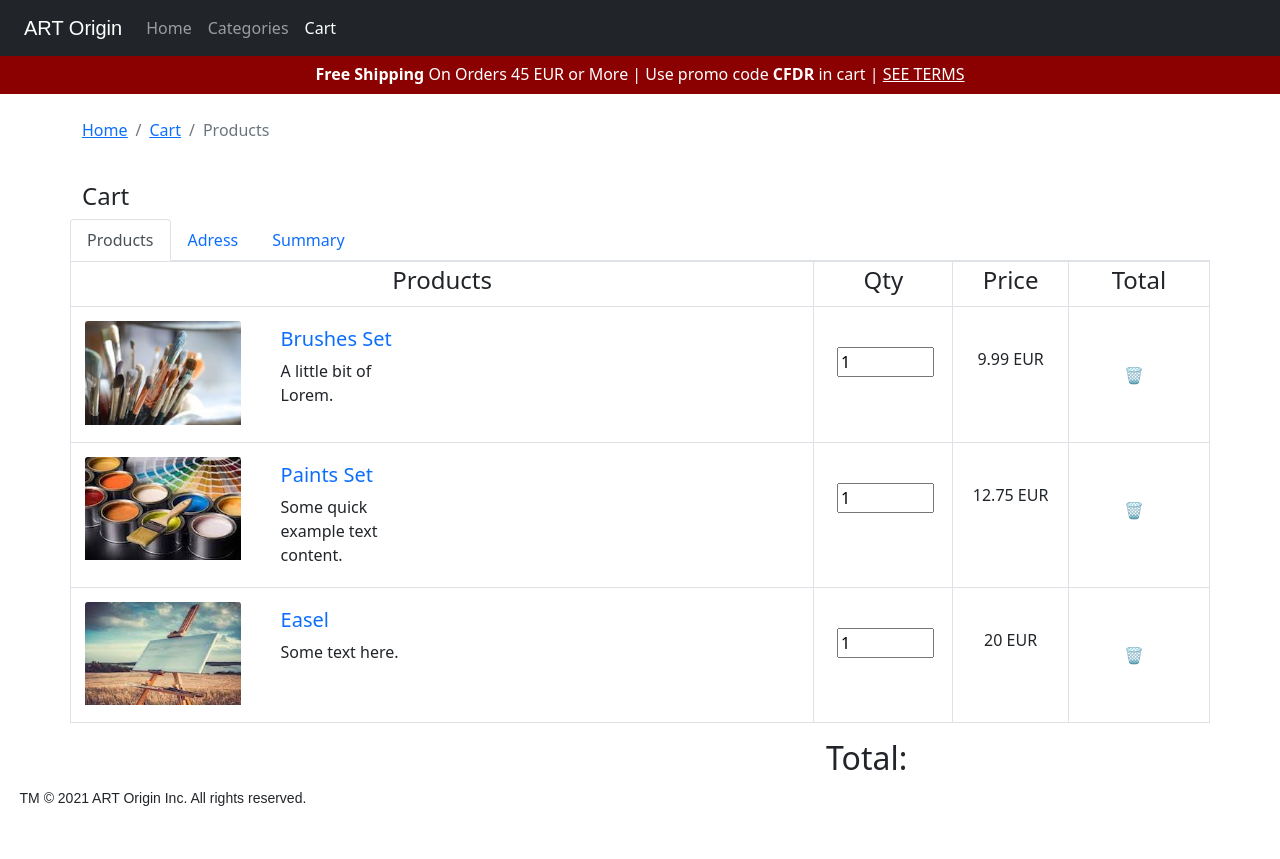
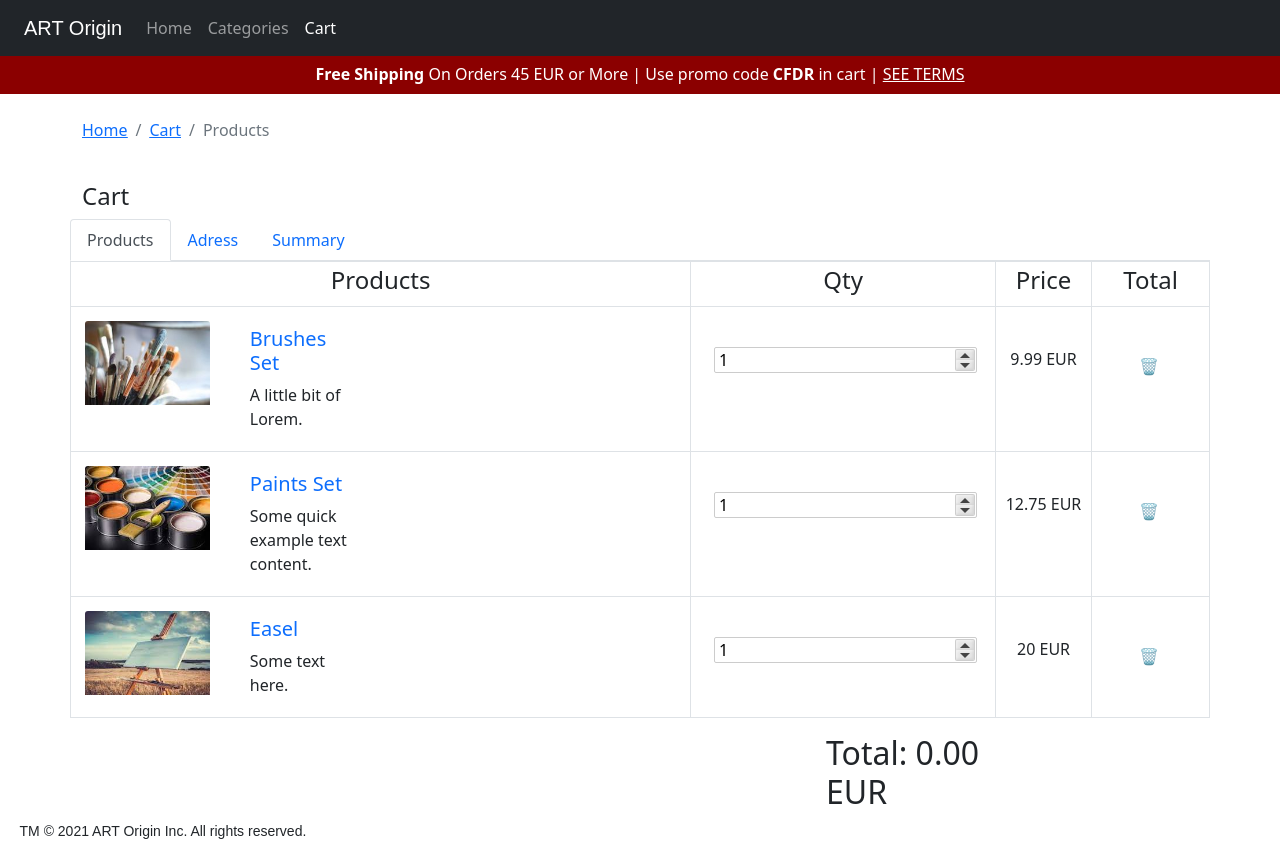
Before and after one commit to Anastasia1207/lesson-24, a React (Create React App) app: page /cart in a window 1280 px wide. Before the commit the page ends 826 px from the top, so only its background shows below. Built offline with nearby package versions, Linux system fonts and the light colour scheme.

Commit message:
Adding NumericInput for cart/products page

```diff
--- a/package.json
+++ b/package.json
@@ -10,6 +10,7 @@
     "react": "^17.0.2",
     "react-bootstrap": "^1.6.1",
     "react-dom": "^17.0.2",
+    "react-numeric-input": "^2.2.3",
     "react-router-dom": "^5.2.0",
     "react-scripts": "4.0.3",
     "web-vitals": "^1.1.2"
--- a/src/Components/Cart.js
+++ b/src/Components/Cart.js
@@ -1,11 +1,15 @@
 import { NavLink } from 'react-router-dom';
 import Breadcrumb from 'react-bootstrap/Breadcrumb';
 import Table from 'react-bootstrap/Table';
+import { useState } from 'react';
+import NumericInput from 'react-numeric-input';
+
 import Brushes2 from '../Assets/Img/Brushes2.jpg';
 import Paints2 from '../Assets/Img/Paints2.jpg';
 import Easel from '../Assets/Img/Easel.jpg';
 
 function Cart() {
+    const [total, setTotal] = useState('0.00');
 
     return (
         <div className="container">
@@ -30,26 +34,23 @@ function Cart() {
                     <li className="nav-item">
                         <NavLink className="nav-link" to="/summary">Summary</NavLink>
                     </li>
+                </ul>
 
-                </ul>
-                <Table  bordered hover size="sm" >
+                <Table bordered hover size="sm" >
                     <thead>
                         <tr>
-
-                            <th><h4 style={{ textAlign: "center"}}>Products</h4></th>
-
-                            <th><h4 style={{ textAlign: "center"}}>Qty</h4></th>
-
-                            <th><h4 style={{ textAlign: "center"}}>Price</h4></th>
-                            <th><h4 style={{ textAlign: "center", padding: "0px 20px"}}>Total</h4></th>
-
+                            <th><h4 style={{ textAlign: "center" }}>Products</h4></th>
+                            <th><h4 style={{ textAlign: "center" }}>Qty</h4></th>
+                            <th><h4 style={{ textAlign: "center" }}>Price</h4></th>
+                            <th><h4 style={{ textAlign: "center", padding: "0px 20px" }}>Total</h4></th>
                         </tr>
                     </thead>
+
                     <tbody>
                         <tr>
                             <td> <div className="row">
                                 <div className="col-md-3">
-                                    <div style={{ width: '100%', paddingTop: "10px", paddingBottom: "10px", paddingLeft: "10px"}}>
+                                    <div style={{ width: '100%', paddingTop: "10px", paddingBottom: "10px", paddingLeft: "10px" }}>
                                         <img src={Brushes2} className="card-img-top" alt="Pattern one" />
                                     </div>
                                 </div>
@@ -61,16 +62,19 @@ function Cart() {
                                         <p className="card-text">A little bit of Lorem.</p>
                                     </div>
                                 </div>
-
-                            </div></td>
-                            <td style={{ paddingTop: "40px", paddingLeft: "2%"}}><input type="number" value="1" min="0" max="100" stap="5" /></td>
-                            <td style={{ paddingTop: "40px", textAlign: "center"}}>9.99 EUR</td>
-                            <td><button type="button" style={{ padding: "38%"}} class="btn ">&#128465;</button></td>
+                            </div>
+                            </td>
+                            <td style={{ paddingTop: "40px", paddingLeft: "2%" }}>
+                                <NumericInput value="1" min="1" />
+                            </td>
+                            <td style={{ paddingTop: "40px", textAlign: "center" }}>9.99 EUR</td>
+                            <td><button type="button" style={{ padding: "38%" }} class="btn ">&#128465;</button></td>
                         </tr>
                         <tr>
-                            <td><div className="row">
+                            <td>
+                                <div className="row">
                                     <div className="col-md-3">
-                                    <div style={{ width: '100%', paddingTop: "10px", paddingBottom: "10px", paddingLeft: "10px",}}>
+                                        <div style={{ width: '100%', paddingTop: "10px", paddingBottom: "10px", paddingLeft: "10px", }}>
                                             <img src={Paints2} className="card-img-top" alt="Pattern one" />
                                         </div>
                                     </div>
@@ -82,17 +86,17 @@ function Cart() {
                                             <p className="card-text">Some quick example text content.</p>
                                         </div>
                                     </div>
-
                                 </div></td>
-                            <td style={{ paddingTop: "40px", paddingLeft: "2%"}}><input type="number" value="1" min="0" max="100" stap="5" /></td>
-
-                            <td style={{ paddingTop: "40px", textAlign: "center"}}>12.75 EUR</td>
-                            <td><button type="button" style={{ padding: "38%"}} class="btn ">&#128465;</button></td>
+                            <td style={{ paddingTop: "40px", paddingLeft: "2%" }}>
+                                <NumericInput value="1" min="1" />
+                            </td>
+                            <td style={{ paddingTop: "40px", textAlign: "center" }}>12.75 EUR</td>
+                            <td><button type="button" style={{ padding: "38%" }} class="btn ">&#128465;</button></td>
                         </tr>
                         <tr>
                             <td><div className="row">
                                 <div className="col-md-3">
-                                    <div style={{ width: '100%', paddingTop: "10px", paddingBottom: "10px", paddingLeft: "10px",}}>
+                                    <div style={{ width: '100%', paddingTop: "10px", paddingBottom: "10px", paddingLeft: "10px", }}>
                                         <img src={Easel} className="card-img-top" alt="Pattern one" />
                                     </div>
                                 </div>
@@ -106,9 +110,11 @@ function Cart() {
                                 </div>
 
                             </div></td>
-                            <td style={{ paddingTop: "40px", paddingLeft: "2%"}} ><input type="number" value="1" min="0" max="100" stap="5" /></td>
-                            <td style={{ paddingTop: "40px", textAlign: "center"}}>20 EUR</td>
-                            <td><button type="button" style={{ padding: "38%"}} class="btn ">&#128465;</button></td>
+                            <td style={{ paddingTop: "40px", paddingLeft: "2%" }} >
+                                <NumericInput value="1" min="1" />
+                            </td>
+                            <td style={{ paddingTop: "40px", textAlign: "center" }}>20 EUR</td>
+                            <td><button type="button" style={{ padding: "38%" }} class="btn ">&#128465;</button></td>
 
 
                         </tr>
@@ -119,7 +125,7 @@ function Cart() {
                     <div className="col-sm-8">
                     </div>
                     <div className="col-md-2">
-              <h2>Total:</h2>
+                        <h2>Total: {total} EUR</h2>
                     </div>
                 </div>
 
```
Also changed, not shown: 1 other file (tests, documents, lock files or other folders). Lines whose indentation alone changed are shown as unchanged.
